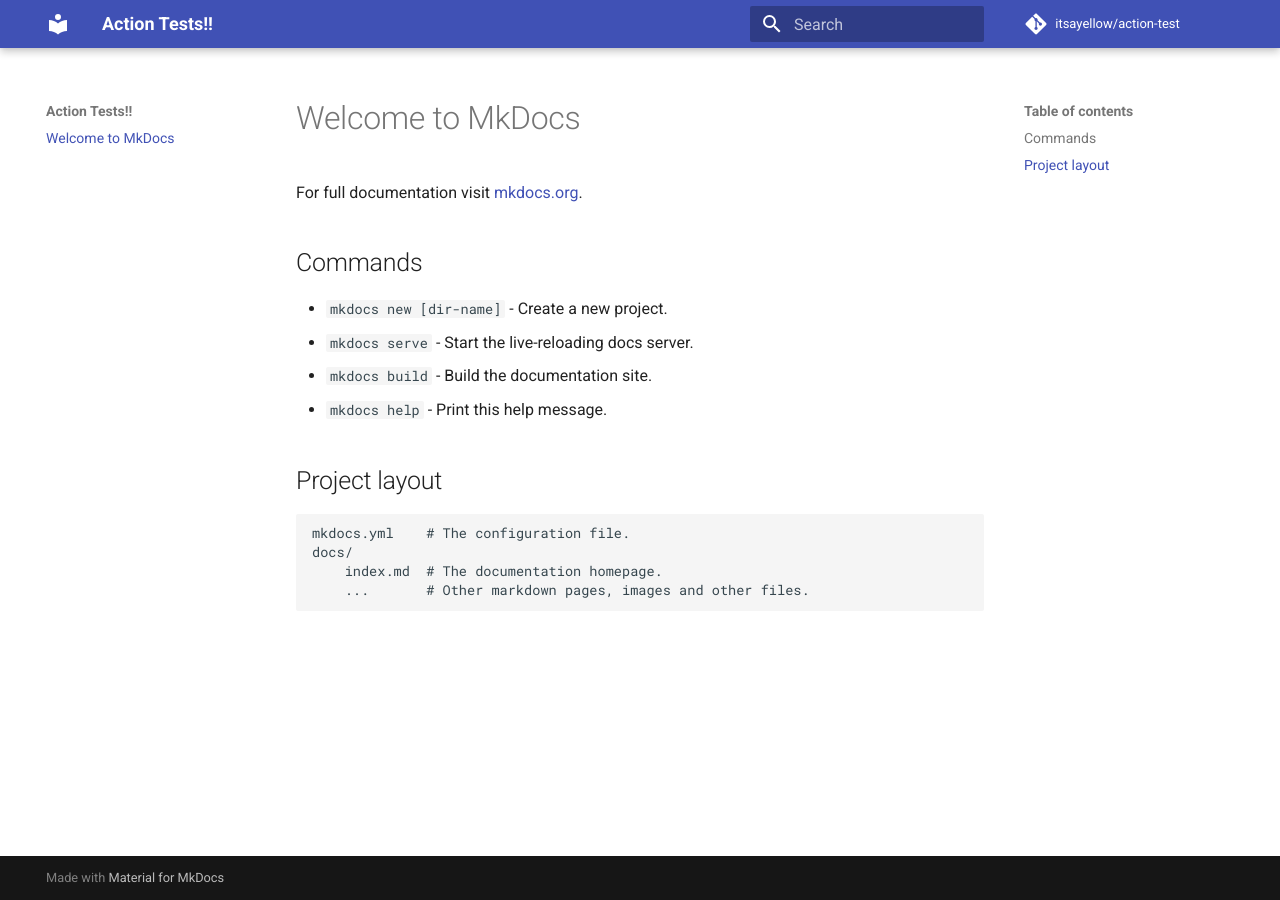
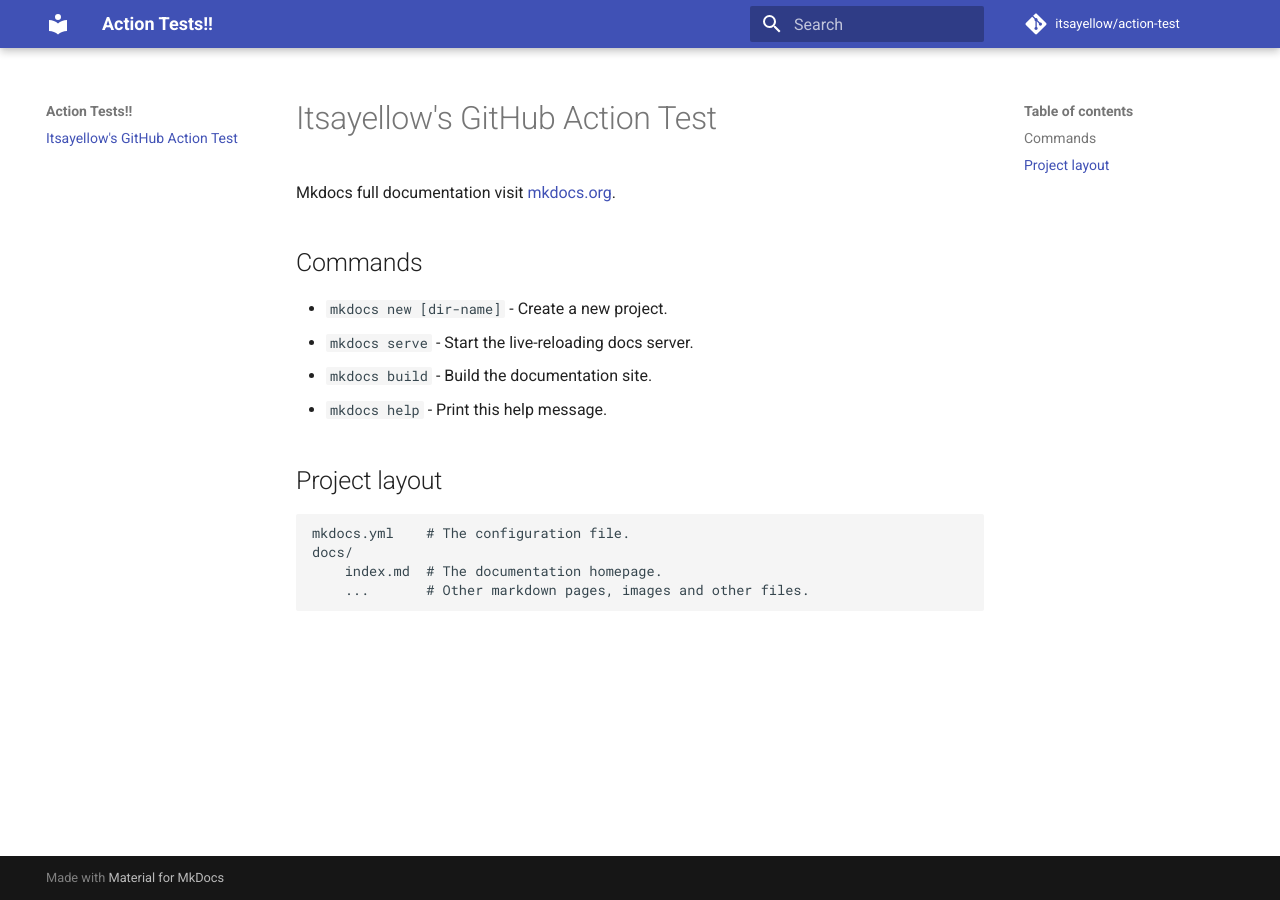
Before and after one commit to itsayellow/action-test, an MkDocs documentation site: the page built from docs/index.md, in a window 1280 px wide. Built offline with MkDocs 1.6.1 and Material for MkDocs 9.7.7, drawn with Linux system fonts in a browser that asks for light colours.

Commit message:
Customize index.md.

```diff
--- a/docs/index.md
+++ b/docs/index.md
@@ -1,6 +1,6 @@
-# Welcome to MkDocs
+# Itsayellow's GitHub Action Test
 
-For full documentation visit [mkdocs.org](https://mkdocs.org).
+Mkdocs full documentation visit [mkdocs.org](https://mkdocs.org).
 
 ## Commands
 
```
